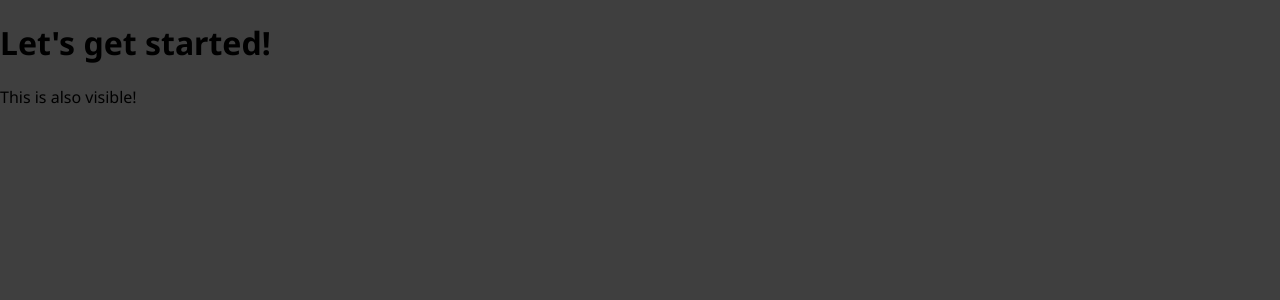
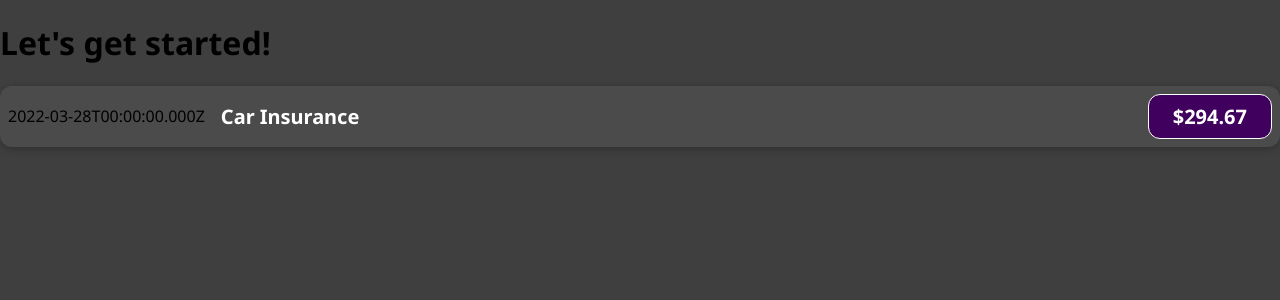
Before and after one commit to fstipo/Expenses-App, a React (Create React App) app: page / in a window 1280 px wide. Shown: the top 300 px of the page. Built offline with nearby package versions, Linux system fonts and the light colour scheme.

Commit message:
add ExpenseItem component

```diff
--- a/public/index.html
+++ b/public/index.html
@@ -14,7 +14,7 @@
       manifest.json provides metadata used when your web app is installed on a
       user's mobile device or desktop. See https://developers.google.com/web/fundamentals/web-app-manifest/
     -->
-    <link rel="manifest" href="%PUBLIC_URL%/manifest.json" />
+    <!-- <link rel="manifest" href="%PUBLIC_URL%/manifest.json" /> -->
     <!--
       Notice the use of %PUBLIC_URL% in the tags above.
       It will be replaced with the URL of the `public` folder during the build.
--- a/src/App.js
+++ b/src/App.js
@@ -1,10 +1,11 @@
 import React from 'react';
+import ExpenseItem from './components/ExpenseItem';
 
 function App() {
   return (
     <div>
       <h1>Let's get started!</h1>
-      <p>This is also visible!</p>
+      <ExpenseItem />
     </div>
   );
 }
--- /dev/null
+++ b/src/components/ExpenseItem.css
@@ -0,0 +1,56 @@
+.expense-item {
+  display: flex;
+  justify-content: space-between;
+  align-items: center;
+  box-shadow: 0 2px 8px rgba(0, 0, 0, 0.25);
+  padding: 0.5rem;
+  margin: 1rem 0;
+  border-radius: 12px;
+  background-color: #4b4b4b;
+}
+
+.expense-item__description {
+  display: flex;
+  flex-direction: column;
+  gap: 1rem;
+  align-items: flex-end;
+  flex-flow: column-reverse;
+  justify-content: flex-start;
+  flex: 1;
+}
+
+.expense-item h2 {
+  color: #3a3a3a;
+  font-size: 1rem;
+  flex: 1;
+  margin: 0 1rem;
+  color: white;
+}
+
+.expense-item__price {
+  font-size: 1rem;
+  font-weight: bold;
+  color: white;
+  background-color: #40005d;
+  border: 1px solid white;
+  padding: 0.5rem;
+  border-radius: 12px;
+}
+
+@media (min-width: 580px) {
+  .expense-item__description {
+    flex-direction: row;
+    align-items: center;
+    justify-content: flex-start;
+    flex: 1;
+  }
+
+  .expense-item__description h2 {
+    font-size: 1.25rem;
+  }
+
+  .expense-item__price {
+    font-size: 1.25rem;
+    padding: 0.5rem 1.5rem;
+  }
+}
--- /dev/null
+++ b/src/components/ExpenseItem.js
@@ -0,0 +1,19 @@
+import React from 'react';
+import './ExpenseItem.css';
+
+const ExpenseItem = () => {
+  const expenseDate = new Date('March 28, 2022');
+  const expenseTitle = 'Car Insurance';
+  const expensePrice = 294.67;
+  return (
+    <div className="expense-item">
+      <div>{expenseDate.toISOString()}</div>
+      <div className="expense-item__description">
+        <h2>{expenseTitle}</h2>
+        <div className="expense-item__price">${expensePrice}</div>
+      </div>
+    </div>
+  );
+};
+
+export default ExpenseItem;
```
Also changed, not shown: src/index.js (+5 -4 lines).
